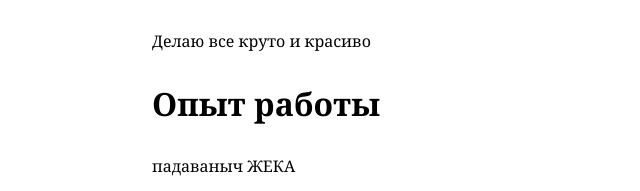
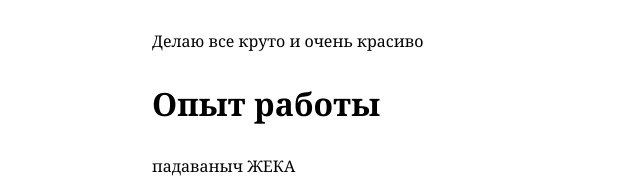
Before and after one commit to maksim-do/Test, a plain HTML site: page index.html in a window 1280 px wide. Shown: the part 211-402 px from the top of the page, 88-728 px from the left. Drawn offline with Linux system fonts and the light colour scheme.

Commit message:
change text

```diff
--- a/index.html
+++ b/index.html
@@ -15,7 +15,7 @@
     </div>
     <div id='main' name='main'>
         <p>
-           Делаю все круто и красиво
+           Делаю все круто и очень красиво
         </p>
 
             <h2>Опыт работы</h2>
```
